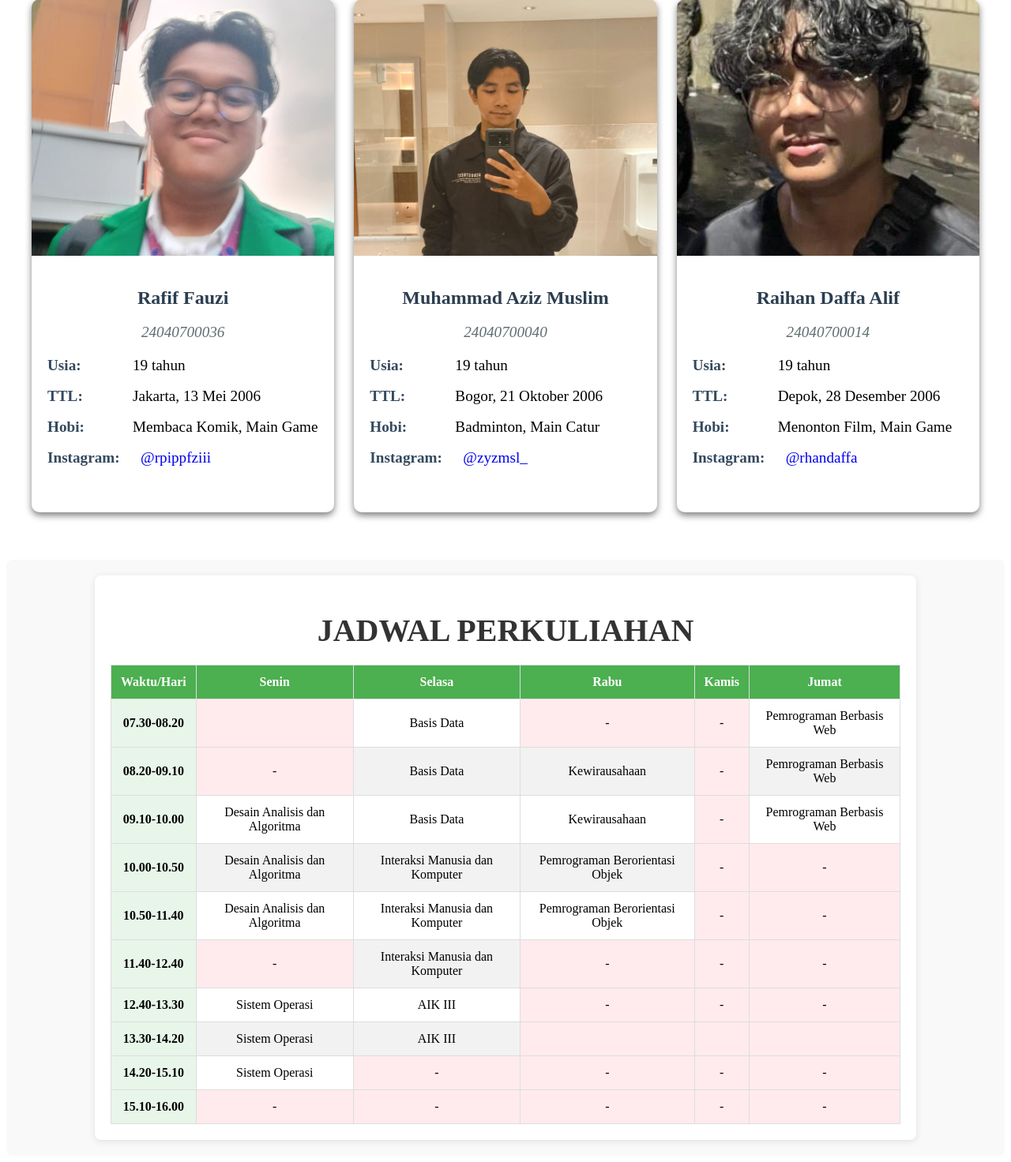
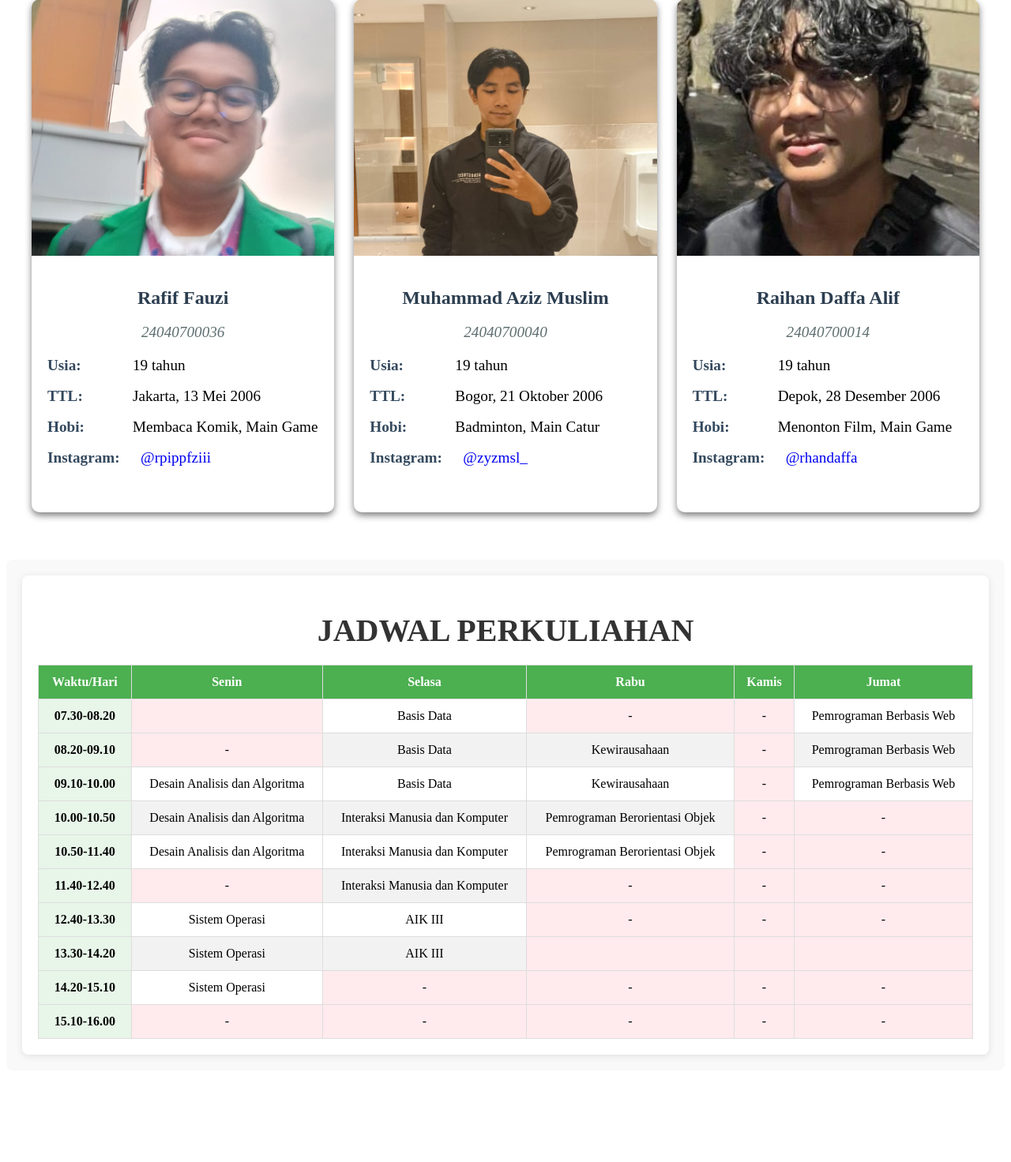
Before and after one commit to daf-clevermore/daf-clevermore.github.io, a PHP site: page / in a window 1280 px wide. Shown: the part 897-2369 px from the top of the page at 79% size. After the commit the page ends 2238 px from the top, so only its background shows below. Run offline with PHP 8.4, Linux system fonts and the light colour scheme.

Commit message:
Update styles.css

```diff
--- a/styles.css
+++ b/styles.css
@@ -109,7 +109,7 @@ a, a:hover, a:visited, a:active{
 }
 
 .jadwal-container {
-    max-width: 1000px;
+    /* max-width: 1000px; */
     margin: 0 auto;
     background: white;
     padding: 20px;
```
